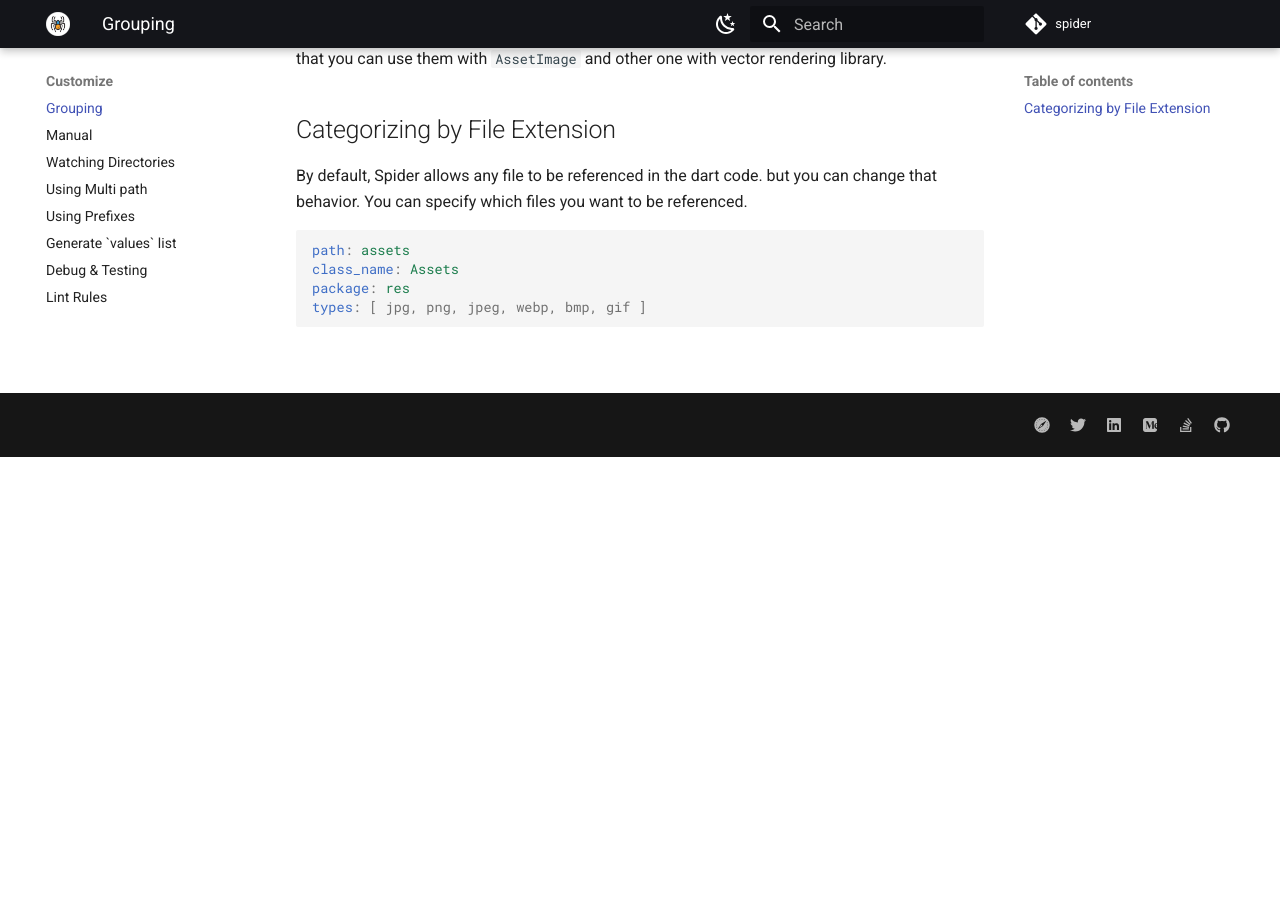
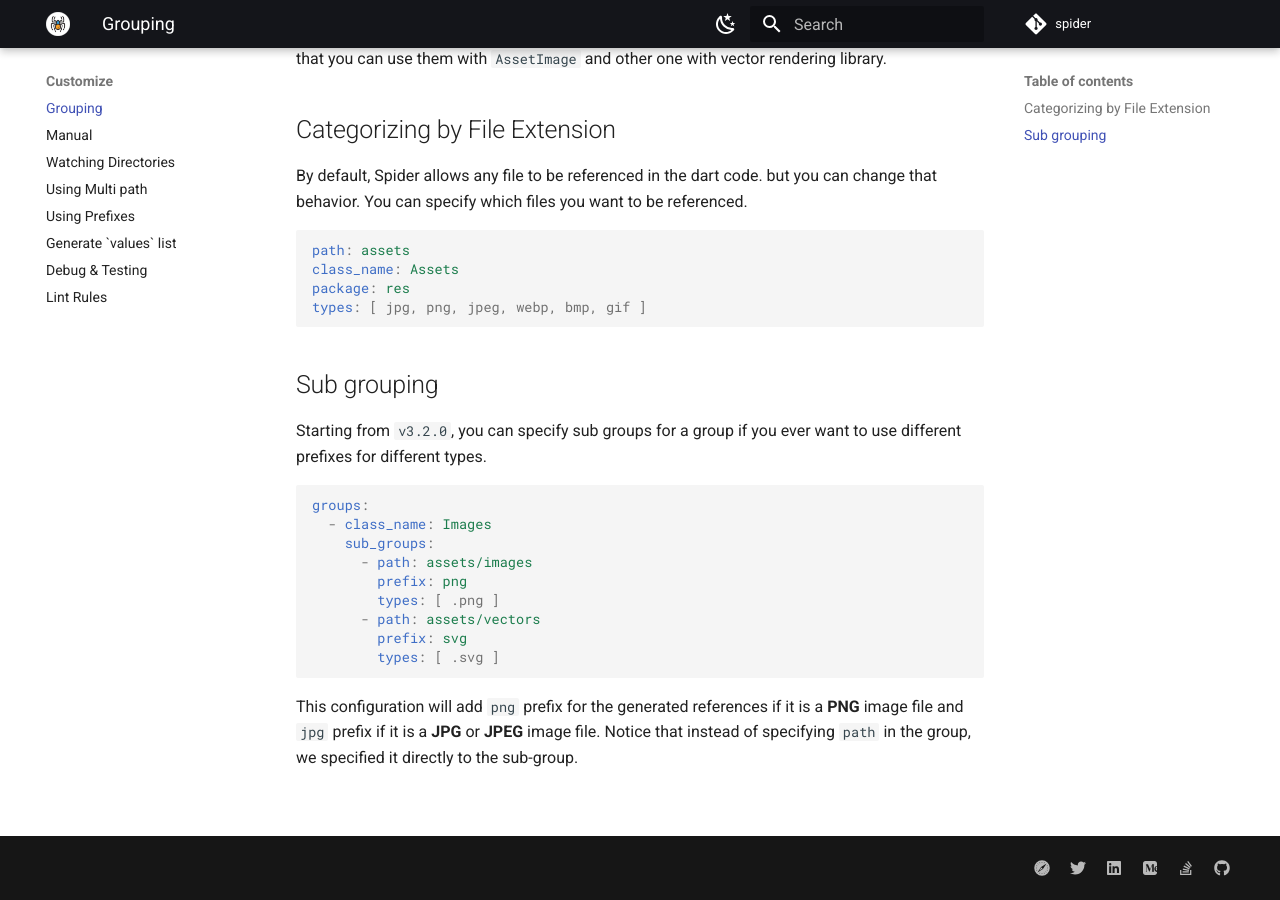
Before and after one commit to BirjuVachhani/spider, an MkDocs documentation site: the page built from docs/grouping.md, in a window 1280 px wide and 900 px high, scrolled down 713 px. Built offline with MkDocs 1.6.1 and Material for MkDocs 9.7.7, drawn with Linux system fonts in a browser that asks for light colours; comment, search, counter and statistics services are not loaded; before the commit the page ends 1170 px from its top, so only the background shows below that.

Commit message:
Add docs for sub grouping

````diff
--- a/docs/grouping.md
+++ b/docs/grouping.md
@@ -32,4 +32,23 @@ package: res
 types: [ jpg, png, jpeg, webp, bmp, gif ]
 ```
 
+## Sub grouping
+
+Starting from `v3.2.0`, you can specify sub groups for a group if you ever want to use different prefixes for different types.
+
+```yaml
+groups:
+  - class_name: Images
+    sub_groups:
+      - path: assets/images
+        prefix: png
+        types: [ .png ]
+      - path: assets/vectors
+        prefix: svg
+        types: [ .svg ]
+```
+
+This configuration will add `png` prefix for the generated references if it is a **PNG** image file and `jpg` prefix if it is a **JPG** or **JPEG** image file. Notice that instead of specifying `path` in the group, we specified it directly to the sub-group.
+
+
 <br/>
````
Also changed, not shown: docs/ignore_rules.md (+1 -12 lines).
